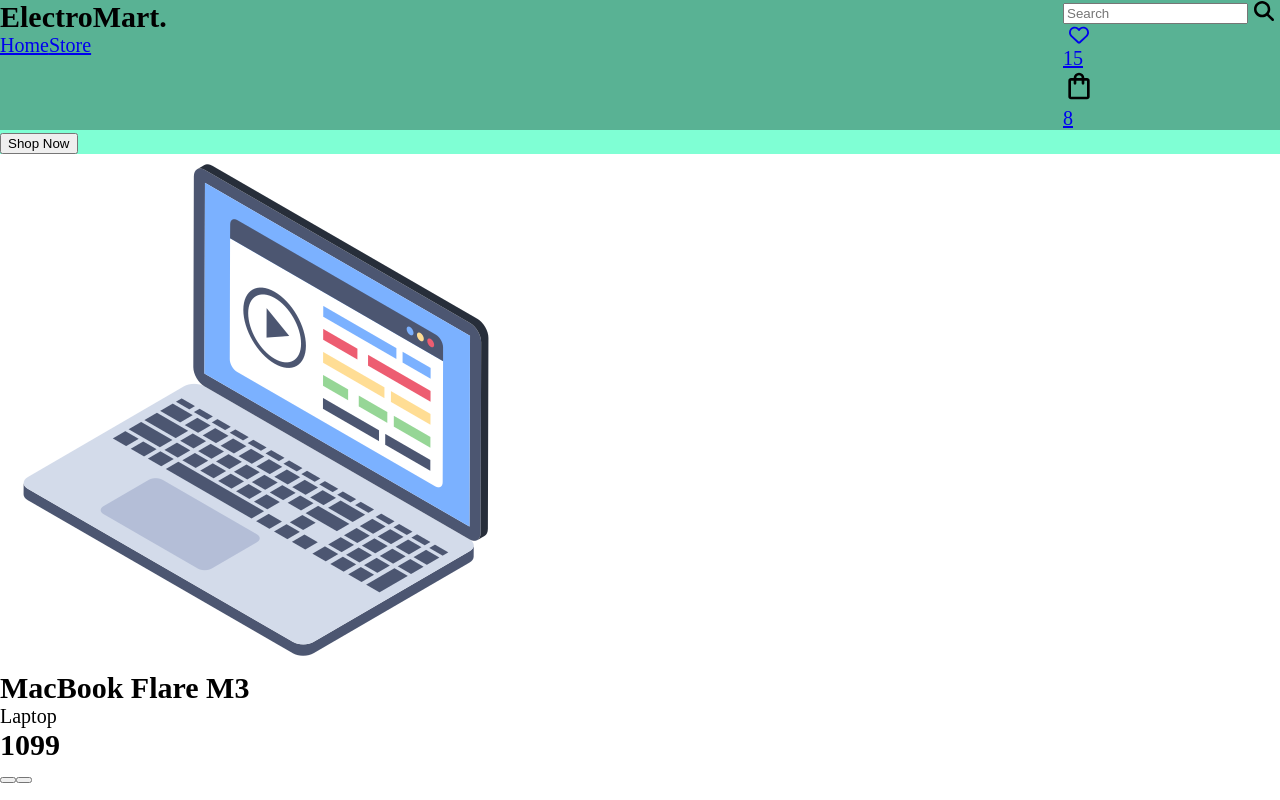
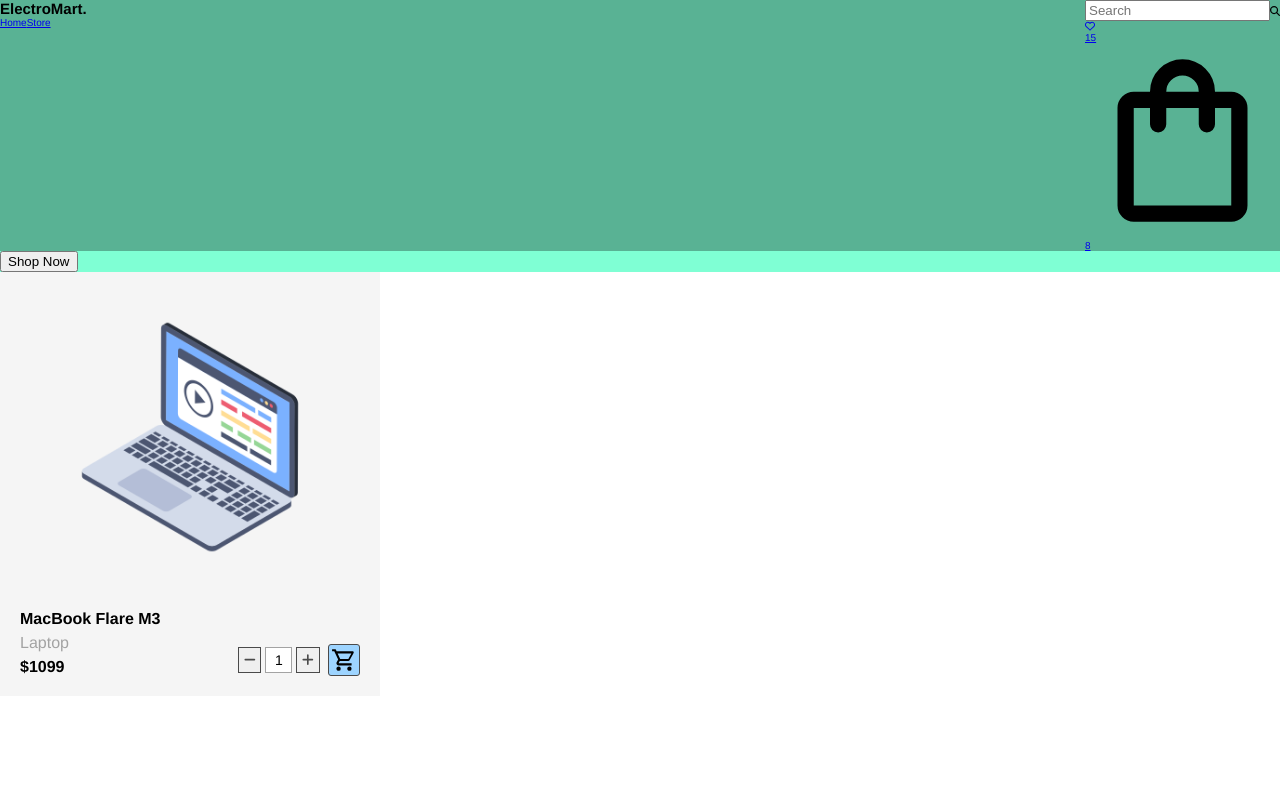
Before and after one commit to Odi000/Shopping-Cart, a React (Vite) app: page / in a window 1280 px wide. Built offline with nearby package versions, Linux system fonts and the light colour scheme.

Commit message:
product container styles created

```diff
--- a/src/App.jsx
+++ b/src/App.jsx
@@ -8,9 +8,6 @@ function App() {
 
     if(loading) return <h1>Loading...</h1>
     if(error) return <h1>{`a a: ${error}`}</h1>
-
-    // console.log(products)
-
 
     return (
         <>
--- a/src/components/ProductConteiner.jsx
+++ b/src/components/ProductConteiner.jsx
@@ -1,14 +1,33 @@
-export default function ProductContainer({productData}){
+import { FontAwesomeIcon } from "@fortawesome/react-fontawesome"
+import { faHeart } from "@fortawesome/free-solid-svg-icons"
+
+export default function ProductContainer({ productData }) {
     console.log(productData)
     return (
-        <div className="container">
-            <img src={productData.laptops[0].image}/>
-            <h2 className="name">{productData.laptops[0].name}</h2>
-            <p className="category">{productData.laptops[0].category}</p>
-            <h2 className="price">{productData.laptops[0].price}</h2>
-            <button className="addToFavourites"></button>
-            <button className="addToCart"></button>
-            {/*add quantity code somewhere here*/}
+        <div className="productContainer">
+            <div className="imgContainer">
+                <img src={productData.laptops[0].image} />
+            </div>
+            <div className="info">
+                <h2 className="name">{productData.laptops[0].name}</h2>
+                <p className="category">{productData.laptops[0].category}</p>
+                <h2 className="price">{"$" + productData.laptops[0].price}</h2>
+            </div>
+            <button className="addToFavourites">
+                <FontAwesomeIcon icon="fa-regular fa-heart" />
+                <FontAwesomeIcon icon="fa-solid fa-heart" style={{ color: "#d90808", }} />
+            </button>
+            <div className="addToCart">
+                <div className="quantity">
+                    <button><FontAwesomeIcon icon="fa-solid fa-minus" style={{ color: "#4A4A4A", }} /></button>
+                    <div>1</div>
+                    <button><FontAwesomeIcon icon="fa-solid fa-plus" style={{ color: "#4A4A4A", }} /></button>
+                </div>
+                <button className="add">
+                    <svg xmlns="http://www.w3.org/2000/svg" viewBox="0 0 24 24"><title>cart-outline</title><path d="M17,18A2,2 0 0,1 19,20A2,2 0 0,1 17,22C15.89,22 15,21.1 15,20C15,18.89 15.89,18 17,18M1,2H4.27L5.21,4H20A1,1 0 0,1 21,5C21,5.17 20.95,5.34 20.88,5.5L17.3,11.97C16.96,12.58 16.3,13 15.55,13H8.1L7.2,14.63L7.17,14.75A0.25,0.25 0 0,0 7.42,15H19V17H7C5.89,17 5,16.1 5,15C5,14.65 5.09,14.32 5.24,14.04L6.6,11.59L3,4H1V2M7,18A2,2 0 0,1 9,20A2,2 0 0,1 7,22C5.89,22 5,21.1 5,20C5,18.89 5.89,18 7,18M16,11L18.78,6H6.14L8.5,11H16Z" /></svg>
+                </button>
+
+            </div>
         </div>
     )
 }
--- a/src/css-modules/home-page.module.css
+++ b/src/css-modules/home-page.module.css
@@ -1,3 +1,3 @@
 .homePage {
-    background-color: aquamarine;
+    background: aquamarine;
 }
--- a/src/css-modules/index.css
+++ b/src/css-modules/index.css
@@ -5,5 +5,135 @@
 }
 
 :root {
-    font-size: 20px;
+    font-family: Helvetica, Arial, sans-serif;
+    font-size: 10px;
+    --color-gray: rgb(245, 245, 245, 1);
+    --color-gray-2: #a3a3a3;
+    --color-blue: #9dd4ff;
 }
+
+/*
+svg {
+    width: 1.6rem;
+} */
+
+/**/
+
+.productContainer {
+    position: relative;
+    background-color: var(--color-gray);
+    width: 34rem;
+    padding: 4.6rem 2rem 14rem;
+}
+
+.imgContainer {
+    display: grid;
+    place-items: center;
+}
+
+.imgContainer img {
+    width: 70%;
+}
+
+.info {
+    position: absolute;
+    bottom: 2rem;
+    left: 2rem;
+}
+
+.info>* {
+    font-size: 1.6rem;
+}
+
+.info>*:not(:last-child) {
+    margin-bottom: .6rem;
+}
+
+.category {
+    color: var(--color-gray-2);
+}
+
+.addToCart {
+    display: flex;
+    align-items: center;
+    gap: .8rem;
+    position: absolute;
+    bottom: 2rem;
+    right: 2rem;
+}
+
+.quantity button,
+.add {
+    transition: scale 0.05s, background 0.2s;
+}
+
+.quantity button:hover,
+.add:hover {
+    scale: 1.1;
+}
+
+.quantity button:active,
+.add:active {
+    scale: 1;
+}
+
+.add {
+    width: 3.2rem;
+    height: 3.2rem;
+    background-color: var(--color-blue);
+    border: solid 1px #4A4A4A;
+    padding: 0.2rem;
+    border-radius: .3rem;
+}
+
+
+.add:active {
+    /* scale: 0.96; */
+    background-color: #4798FF;
+}
+
+.quantity {
+    display: flex;
+}
+
+.quantity div {
+    background-color: white;
+    width: 2.5rem;
+    margin: 0 0.4rem;
+    border: solid 1px var(--color-gray-2);
+    display: grid;
+    place-items: center;
+    font-size: 1.4rem;
+}
+
+.quantity button {
+    display: grid;
+    place-items: center;
+    border: solid 1px #4A4A4A;
+    padding: .5rem;
+}
+
+
+/**/
+
+.addToFavourites {
+    opacity: 0;
+    border: none;
+    background-color: transparent;
+    position: absolute;
+    top: 2rem;
+    right: 2rem;
+    padding: 0;
+    scale: 1.4;
+    transition: opacity .24s, scale .16s;
+}
+
+.productContainer:hover .addToFavourites {
+    opacity: 1;
+}
+
+.addToFavourites:hover {
+    scale: 1.8;
+}
+
+/**/
--- a/src/css-modules/navbar.module.css
+++ b/src/css-modules/navbar.module.css
@@ -3,7 +3,3 @@
     display: flex;
     justify-content: space-between;
 }
-
-.navBar svg {
-    width: 1.6rem;
-}
```
Also changed, not shown: src/assets/mosaic.png (added).
